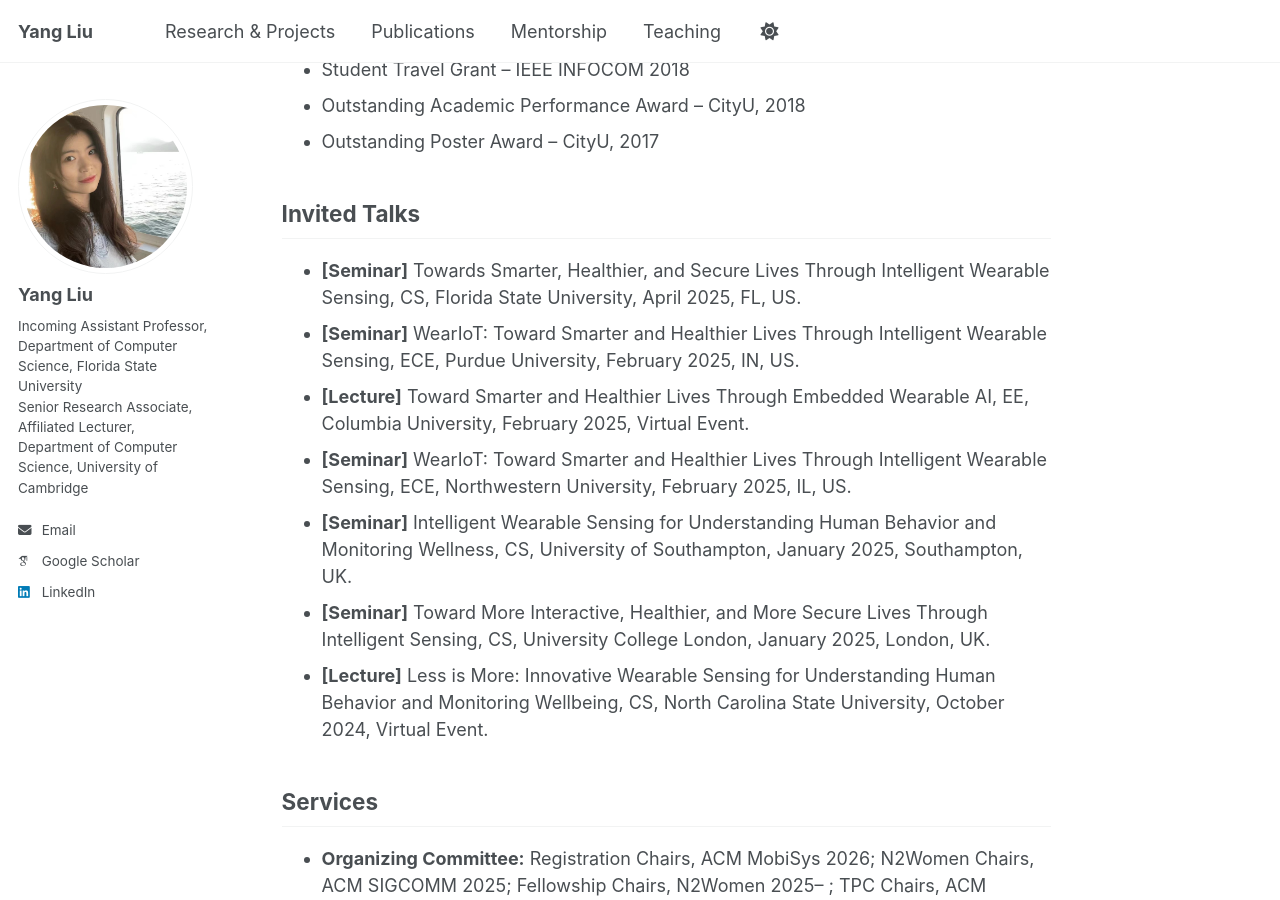
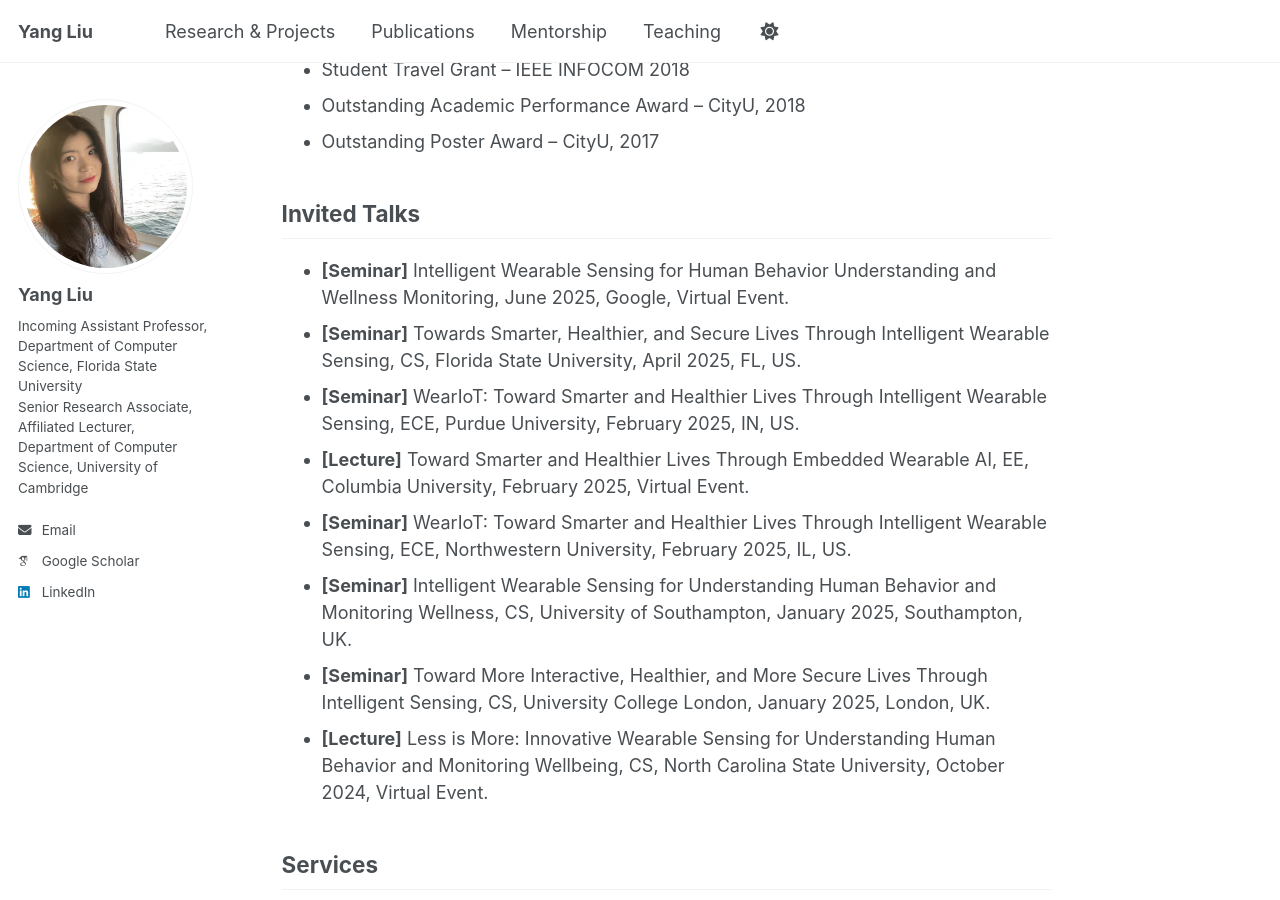
Before and after one commit to YangLiu-CS/YangLiu-CS.github.io, a Jekyll site: the page built from _pages/about.md, in a window 1280 px wide and 900 px high, scrolled down 1702 px. Built offline with Jekyll 4.4.1, drawn with Linux system fonts in a browser that asks for light colours; some web fonts are replaced.

```diff
--- a/_pages/about.md
+++ b/_pages/about.md
@@ -52,6 +52,7 @@ Selected Awards
 
 Invited Talks
 ------
+- <b>[Seminar]</b> Intelligent Wearable Sensing for Human Behavior Understanding and Wellness Monitoring, June 2025, Google, Virtual Event.
 - <b>[Seminar]</b> Towards Smarter, Healthier, and Secure Lives Through Intelligent Wearable Sensing, CS, Florida State University, April 2025, FL, US.
 - <b>[Seminar]</b> WearIoT: Toward Smarter and Healthier Lives Through Intelligent Wearable Sensing, ECE, Purdue University, February 2025, IN, US.
 - <b>[Lecture]</b> Toward Smarter and Healthier Lives Through Embedded Wearable AI, EE, Columbia University, February 2025, Virtual Event.
```
